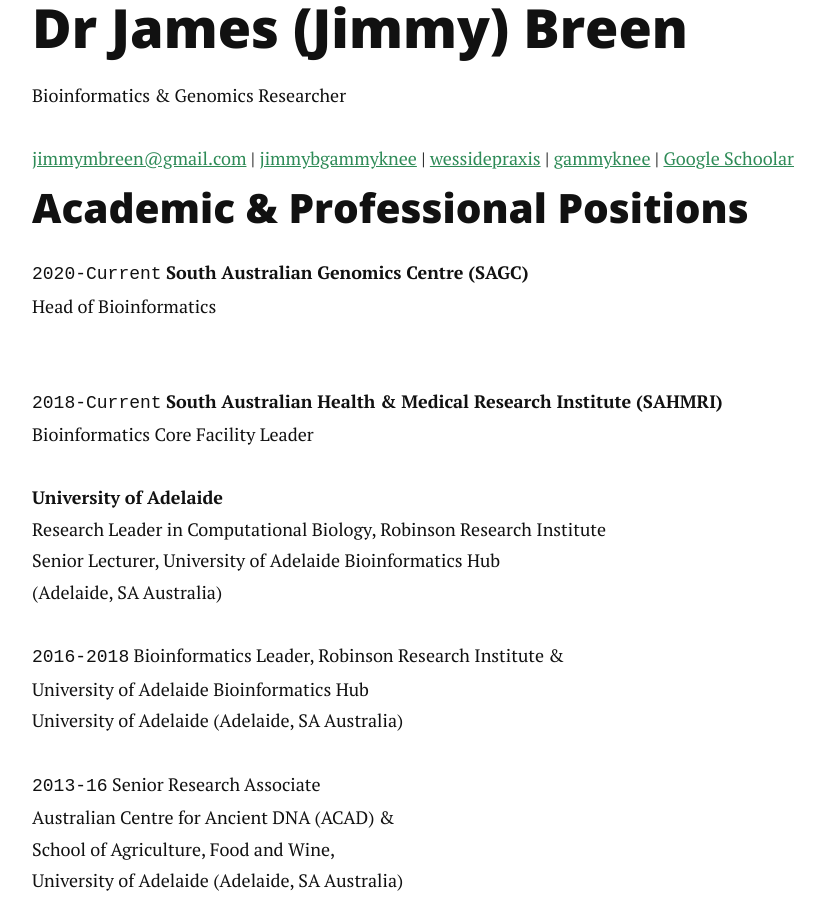
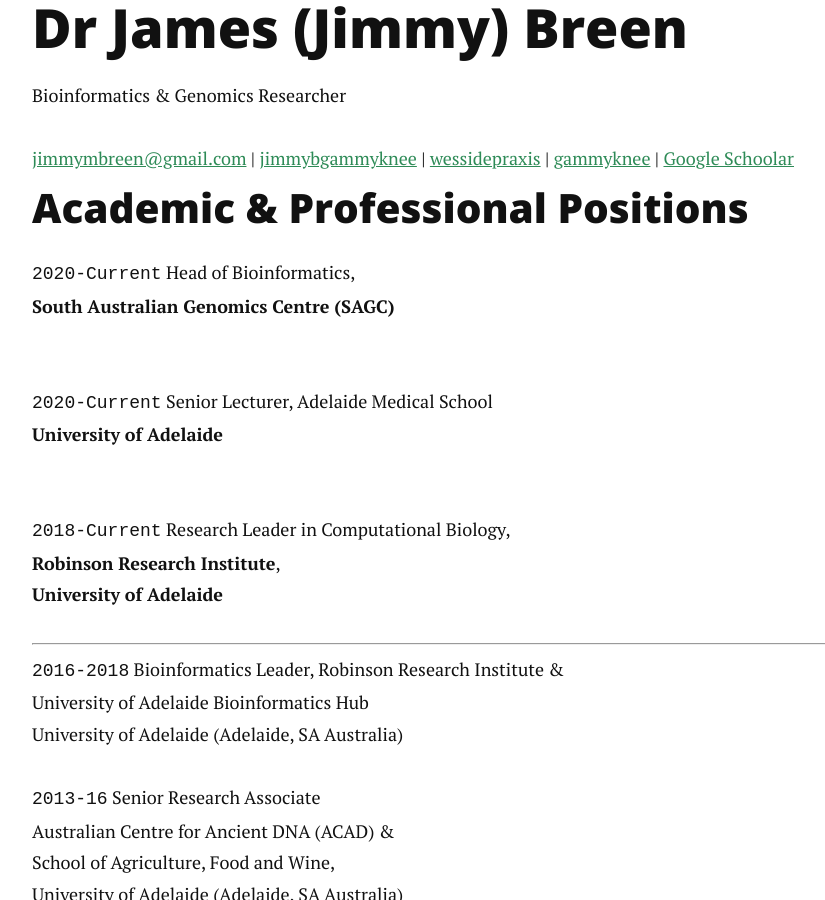
Before and after one commit to jimmybgammyknee/jimmybgammyknee.github.io, a Jekyll site: the page built from cv.md, in a window 1280 px wide and 900 px high, scrolled down 279 px. Shown: the whole window, without its empty margins (208-1033 px from the left). Built offline with Jekyll 4.4.1, drawn with Linux system fonts in a browser that asks for light colours; nearby versions of some CDN libraries.

Commit message:
Update cv.md

```diff
--- a/cv.md
+++ b/cv.md
@@ -22,18 +22,21 @@
 ## Academic & Professional Positions
 
 `2020-Current`
-__South Australian Genomics Centre (SAGC)__<br>
-Head of Bioinformatics <br>
+Head of Bioinformatics, <br>
+__South Australian Genomics Centre (SAGC)__ <br>
+<br>
+
+`2020-Current`
+Senior Lecturer, Adelaide Medical School <br>
+__University of Adelaide__ <br>
 <br>
 
 `2018-Current`
-__South Australian Health & Medical Research Institute (SAHMRI)__<br>
-Bioinformatics Core Facility Leader <br>
-<br>
-__University of Adelaide__<br>
-Research Leader in Computational Biology, Robinson Research Institute <br>
-Senior Lecturer, University of Adelaide Bioinformatics Hub <br>
-(Adelaide, SA Australia)
+Research Leader in Computational Biology, <br>
+__Robinson Research Institute__, <br>
+__University of Adelaide__ <br>
+
+---
 
 `2016-2018`
 Bioinformatics Leader, Robinson Research Institute & <br>
@@ -54,6 +57,8 @@
 Postdoctoral Research Associate <br>
 Institute of Plant Biology <br>
 University of Zurich (Zurich, Switzerland)
+
+---
 
 ## Education
 
```
